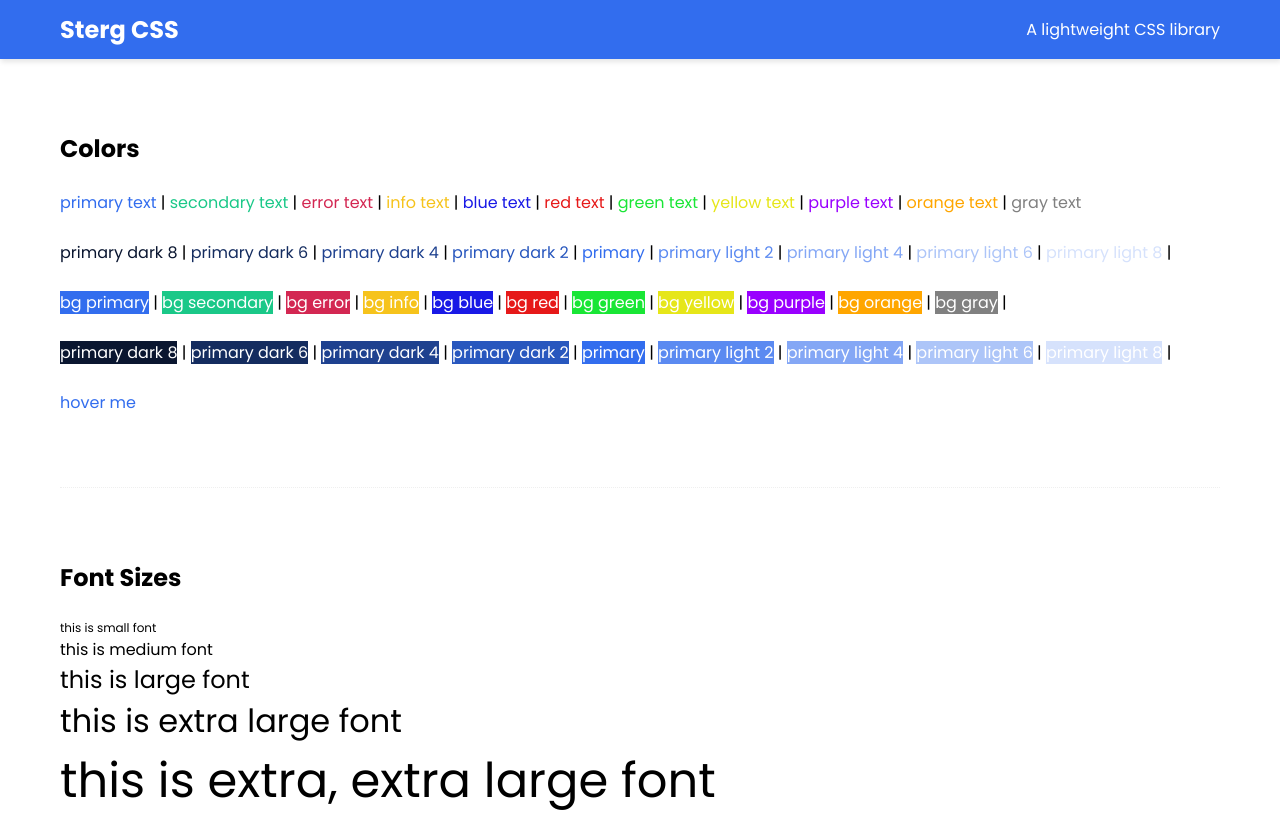
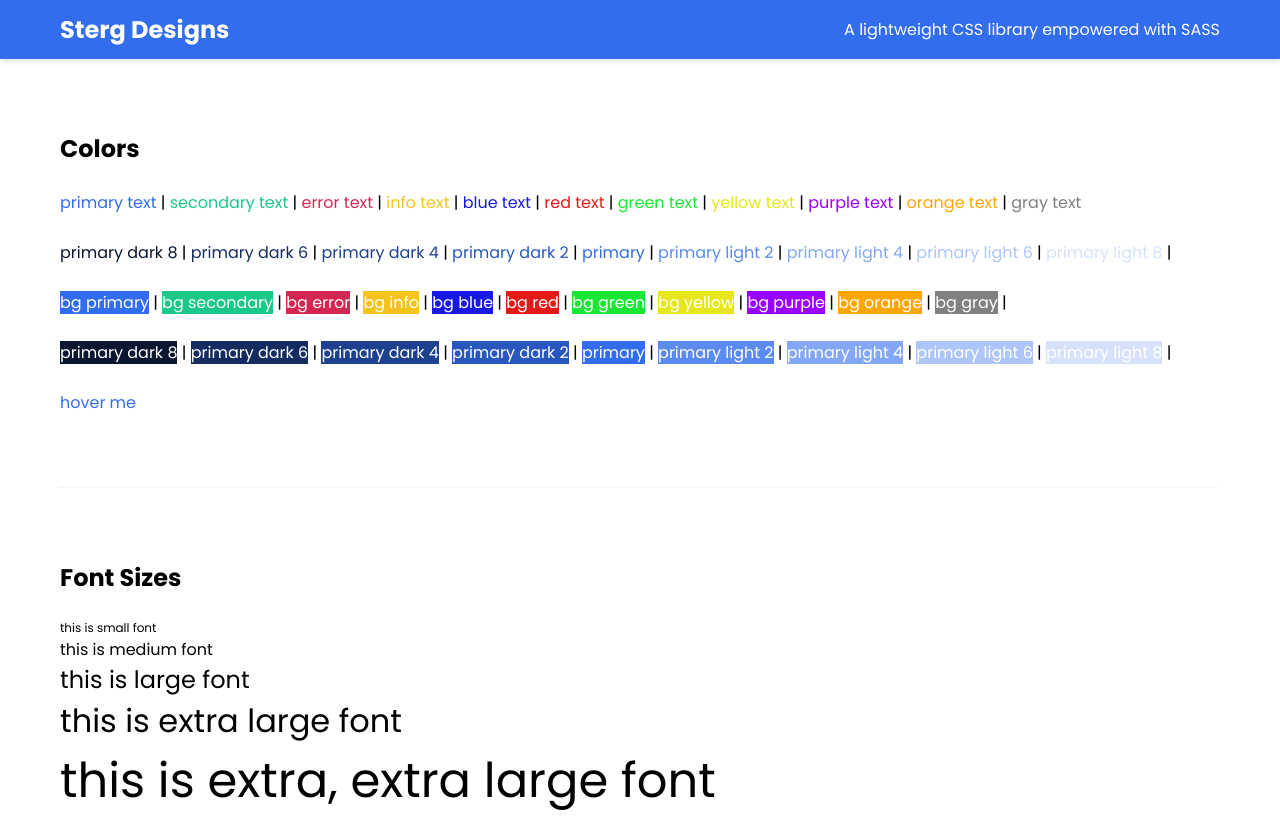
Before and after one commit to RamunnoAJ/sass-library, a website: page index.html in a window 1280 px wide. Shown: the top 820 px of the page. Drawn offline with Linux system fonts and the light colour scheme.

Commit message:
Fix: typos

```diff
--- a/index.html
+++ b/index.html
@@ -4,15 +4,17 @@
     <meta charset="UTF-8" />
     <meta http-equiv="X-UA-Compatible" content="IE=edge" />
     <meta name="viewport" content="width=device-width, initial-scale=1.0" />
-    <title>SASS Library</title>
+    <title>Sterg Designs</title>
 
     <link rel="stylesheet" href="/css/index.css" />
   </head>
   <body>
     <nav class="navbar-primary text-white mb-4">
       <div class="container">
-        <h2 class="site-title">Sterg CSS</h2>
-        <p>A lightweight CSS library</p>
+        <h2 class="site-title text-hover-primary-dark-6">Sterg Designs</h2>
+        <p class="text-hover-primary-dark-6">
+          A lightweight CSS library empowered with SASS
+        </p>
       </div>
     </nav>
     <div class="container">
```
